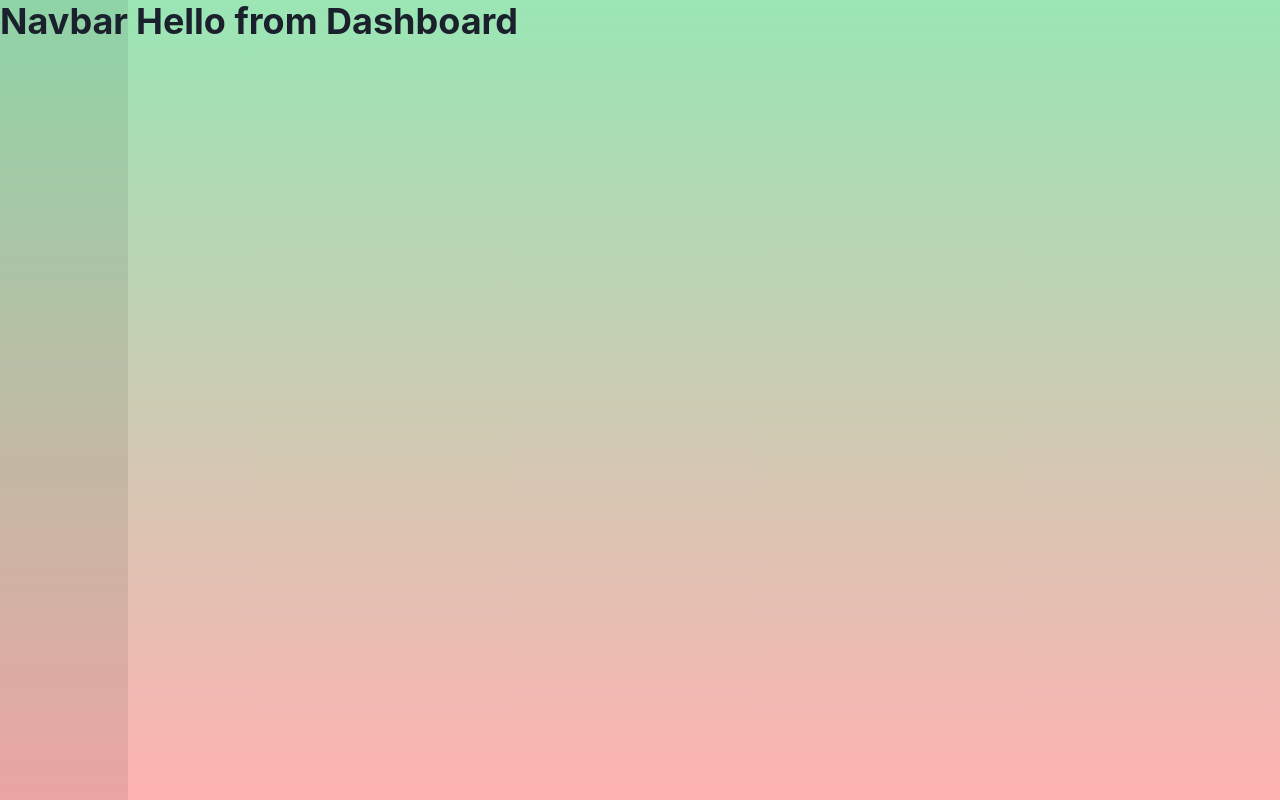
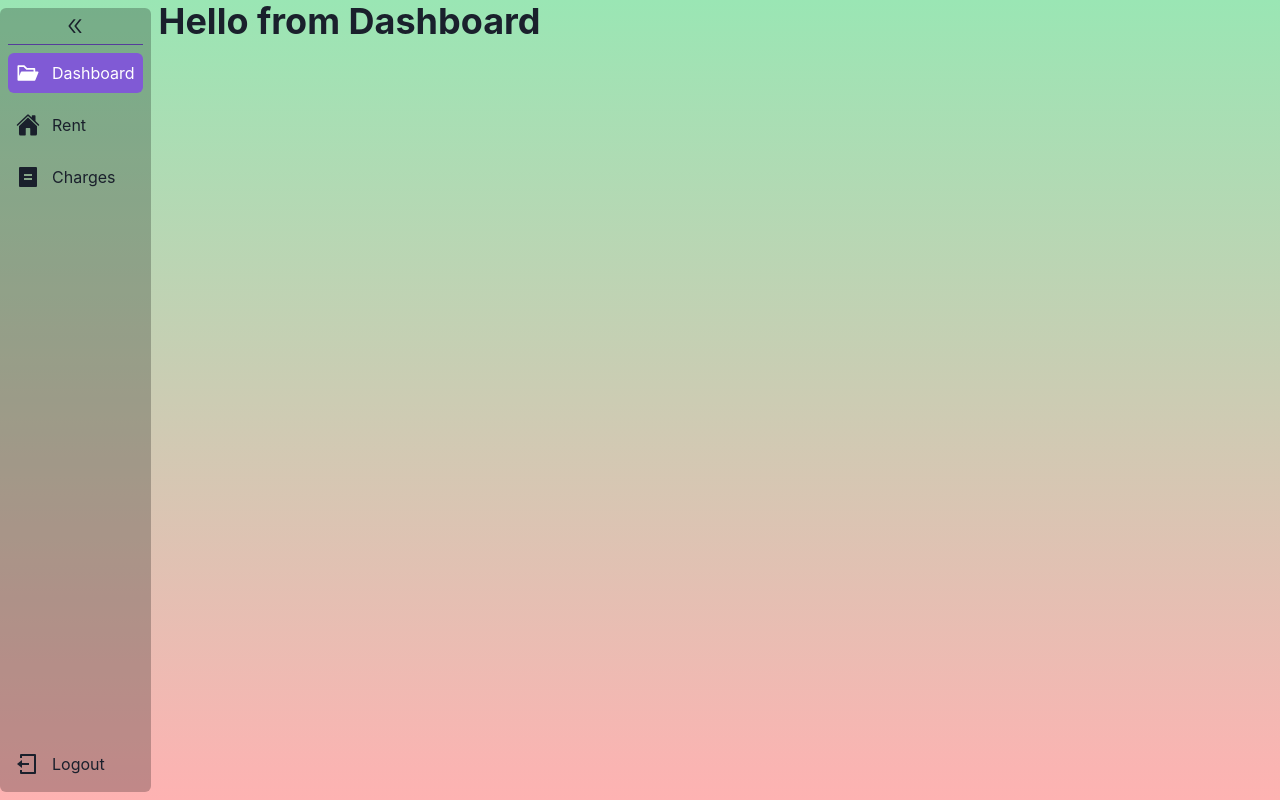
Before and after one commit to Bbek-Crestha/record-book, a React (Create React App) app in the folder client/: page / in a window 1280 px wide. Built offline with nearby package versions, Linux system fonts and the light colour scheme.

Commit message:
feat(client): complete navbar

```diff
--- a/client/src/components/Navbar.js
+++ b/client/src/components/Navbar.js
@@ -1,10 +1,122 @@
-import { Box, Heading } from "@chakra-ui/react";
+import { useState } from "react";
+import { Link, useNavigate, useLocation } from "react-router-dom";
+import {
+	Flex,
+	Icon,
+	Menu,
+	MenuButton,
+	Stack,
+	StackDivider,
+	Text,
+	Tooltip,
+} from "@chakra-ui/react";
+import { IoHome } from "react-icons/io5";
+import {
+	AiFillFolderOpen,
+	AiOutlineDoubleLeft,
+	AiOutlineDoubleRight,
+} from "react-icons/ai";
+import { RiBillFill, RiLogoutBoxLine } from "react-icons/ri";
+
+const menus = [
+	{
+		name: "Dashboard",
+		route: "/",
+		icon: AiFillFolderOpen,
+	},
+	{
+		name: "Rent",
+		route: "/rent",
+		icon: IoHome,
+	},
+	{
+		name: "Charges",
+		route: "/charges",
+		icon: RiBillFill,
+	},
+];
 
 const Navbar = () => {
+	const navigate = useNavigate();
+	const location = useLocation();
+
+	const [show, setShow] = useState(true);
+
+	const handleLogout = () => {
+		if (window.confirm("Do you really want to logout?")) {
+			navigate("/login");
+		}
+	};
+
 	return (
-		<Box bg="blackAlpha.200">
-			<Heading>Navbar</Heading>
-		</Box>
+		<Flex
+			h="98vh"
+			p="2"
+			marginTop="1vh"
+			flexDir="column"
+			justifyContent="space-between"
+			borderRight="1px solid primary.light"
+			bg="blackAlpha.400"
+			borderRadius="md"
+		>
+			<Stack divider={<StackDivider borderColor="primary.dark" />}>
+				<Stack align="center">
+					<Icon
+						as={show ? AiOutlineDoubleLeft : AiOutlineDoubleRight}
+						onClick={() => setShow(!show)}
+						cursor="pointer"
+						boxSize="20px"
+					/>
+				</Stack>
+
+				<Stack spacing="3">
+					<Menu>
+						{menus.map(({ name, route, icon }) => (
+							<Link to={route} key={name}>
+								<Tooltip label={name}>
+									<MenuButton
+										bg={location.pathname === route ? "primary.light" : ""}
+										color={location.pathname === route ? "white" : ""}
+										p="2"
+										w="100%"
+										borderRadius="md"
+										_hover={{
+											bg: "primary.dark",
+											color: "white",
+										}}
+									>
+										<Stack direction="row" spacing="3" alignItems="center">
+											<Icon as={icon} boxSize="24px" />
+											{show && <Text fontSize="md">{name}</Text>}
+										</Stack>
+									</MenuButton>
+								</Tooltip>
+							</Link>
+						))}
+					</Menu>
+				</Stack>
+			</Stack>
+
+			<Menu>
+				<Tooltip label="Logout">
+					<MenuButton
+						p="2"
+						w="100%"
+						borderRadius="md"
+						_hover={{
+							bg: "primary.dark",
+							color: "white",
+						}}
+						onClick={handleLogout}
+					>
+						<Stack direction="row" spacing="3" alignItems="center">
+							<Icon as={RiLogoutBoxLine} boxSize="24px" />
+							{show && <Text fontSize="md">Logout</Text>}
+						</Stack>
+					</MenuButton>
+				</Tooltip>
+			</Menu>
+		</Flex>
 	);
 };
 
```
